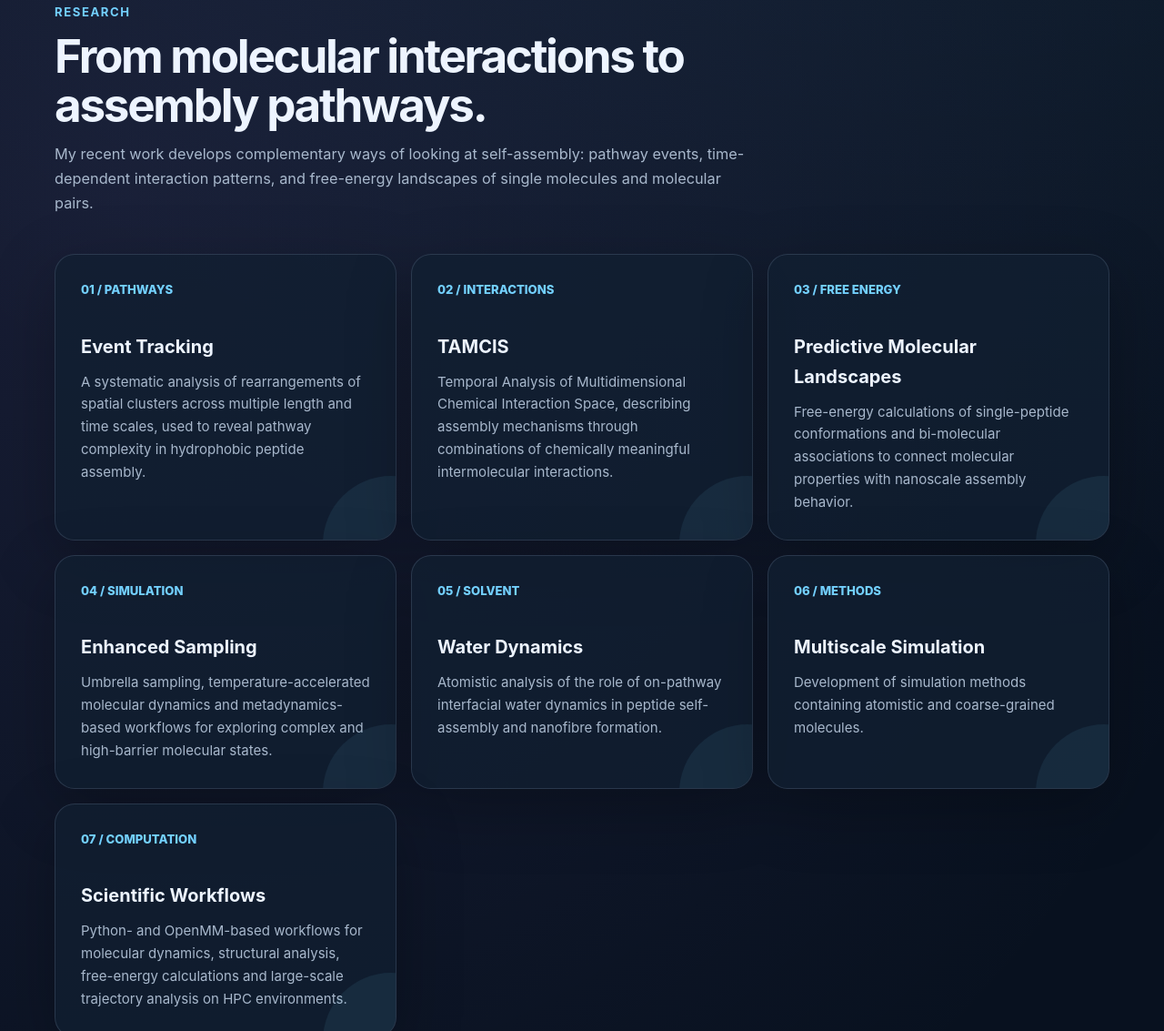
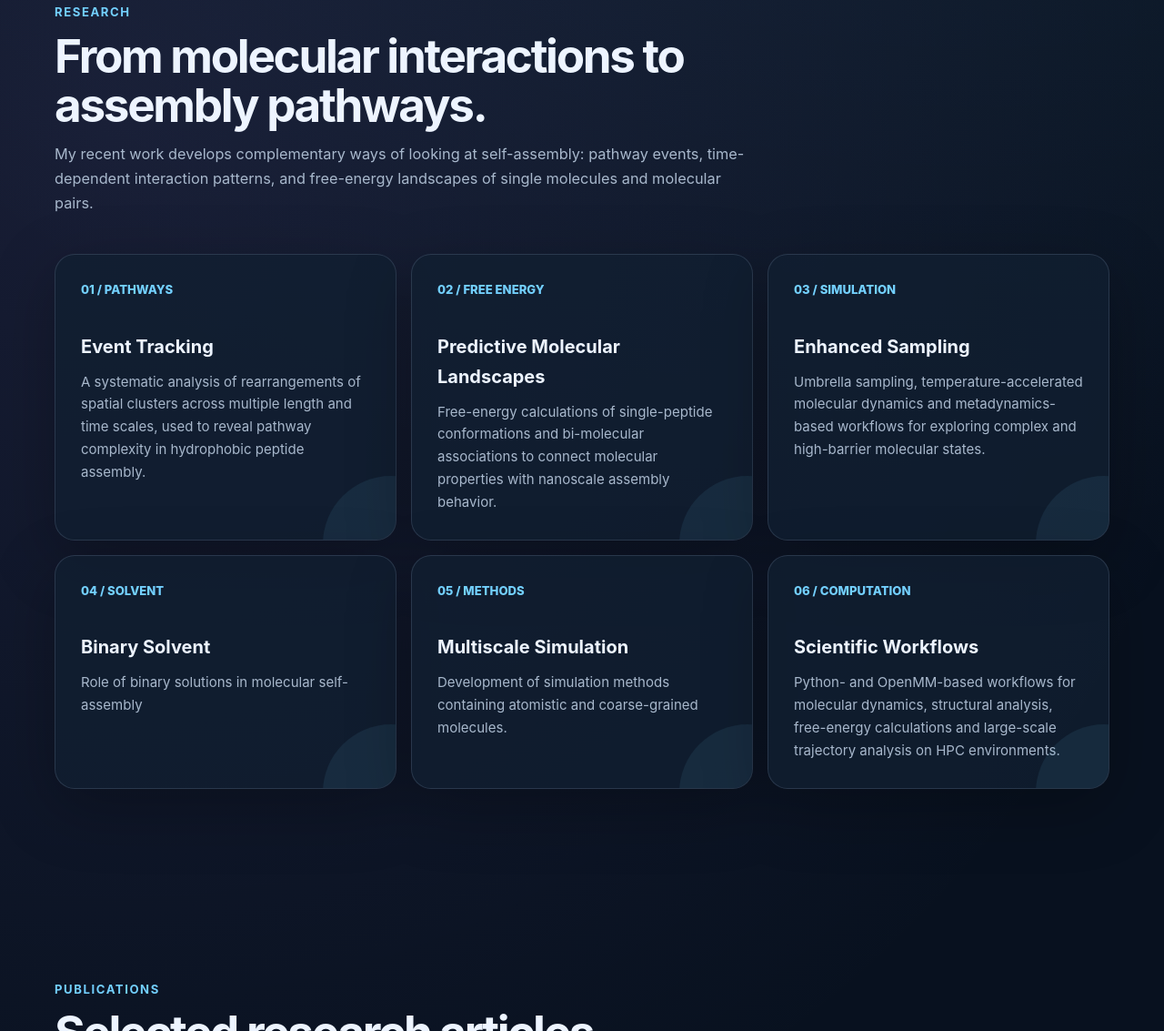
Before and after one commit to argha-chakraborty/argha-chakraborty.github.io, a plain HTML site: page index.html in a window 1280 px wide. Shown: the part 1734-2867 px from the top of the page at 91% size. Drawn offline with Linux system fonts and the light colour scheme.

Commit message:
Add files via upload

```diff
--- a/index.html
+++ b/index.html
@@ -635,18 +635,10 @@
             </p>
           </article>
 
-          <article class="card research-card">
-            <div class="research-number">02 / INTERACTIONS</div>
-            <h3>TAMCIS</h3>
-            <p>
-              Temporal Analysis of Multidimensional Chemical Interaction Space,
-              describing assembly mechanisms through combinations of chemically
-              meaningful intermolecular interactions.
-            </p>
-          </article>
+
 
           <article class="card research-card">
-            <div class="research-number">03 / FREE ENERGY</div>
+            <div class="research-number">02 / FREE ENERGY</div>
             <h3>Predictive Molecular Landscapes</h3>
             <p>
               Free-energy calculations of single-peptide conformations and
@@ -656,7 +648,7 @@
           </article>
 
           <article class="card research-card">
-            <div class="research-number">04 / SIMULATION</div>
+            <div class="research-number">03 / SIMULATION</div>
             <h3>Enhanced Sampling</h3>
             <p>
               Umbrella sampling, temperature-accelerated molecular dynamics and
@@ -666,17 +658,16 @@
           </article>
 
           <article class="card research-card">
-            <div class="research-number">05 / SOLVENT</div>
-            <h3>Water Dynamics</h3>
+            <div class="research-number">04 / SOLVENT</div>
+            <h3>Binary Solvent</h3>
             <p>
-              Atomistic analysis of the role of on-pathway interfacial water
-              dynamics in peptide self-assembly and nanofibre formation.
+              Role of binary solutions in molecular self-assembly
             </p>
           </article>
 
 
           <article class="card research-card">
-            <div class="research-number">06 / METHODS</div>
+            <div class="research-number">05 / METHODS</div>
             <h3>Multiscale Simulation</h3>
             <p>
               Development of simulation methods containing atomistic and coarse-grained molecules.
@@ -685,7 +676,7 @@
 
 
           <article class="card research-card">
-            <div class="research-number">07 / COMPUTATION</div>
+            <div class="research-number">06 / COMPUTATION</div>
             <h3>Scientific Workflows</h3>
             <p>
               Python- and OpenMM-based workflows for molecular dynamics, structural
```
